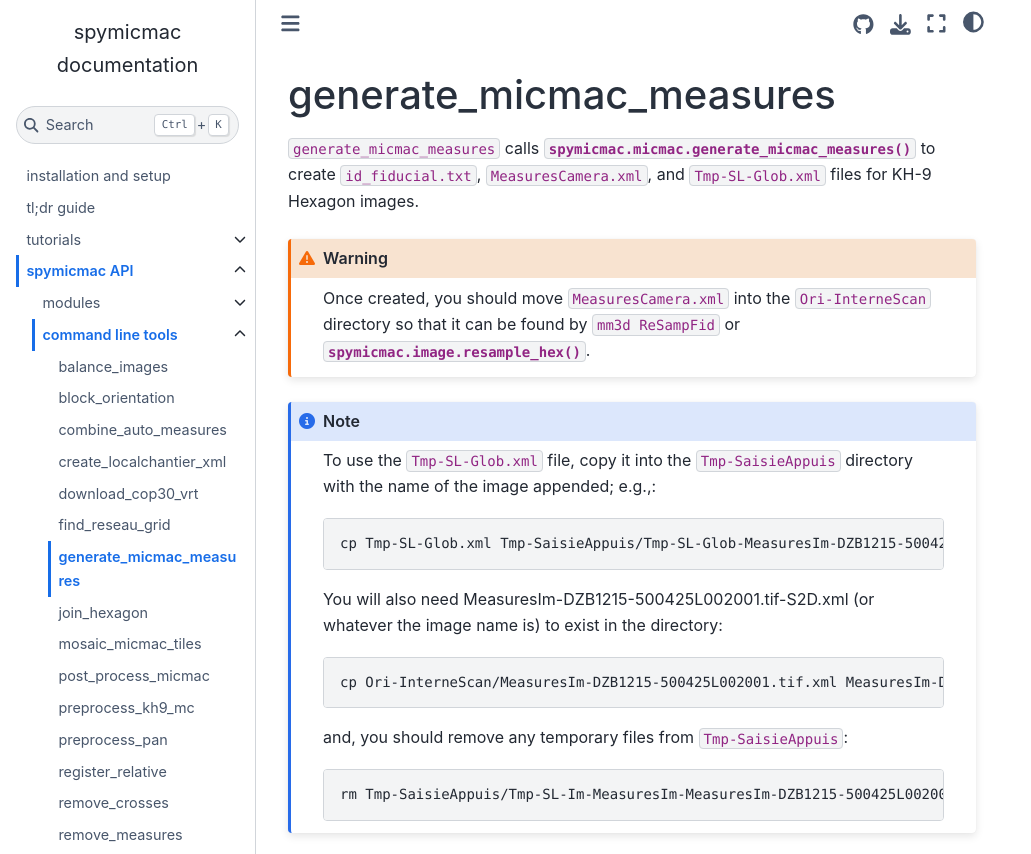
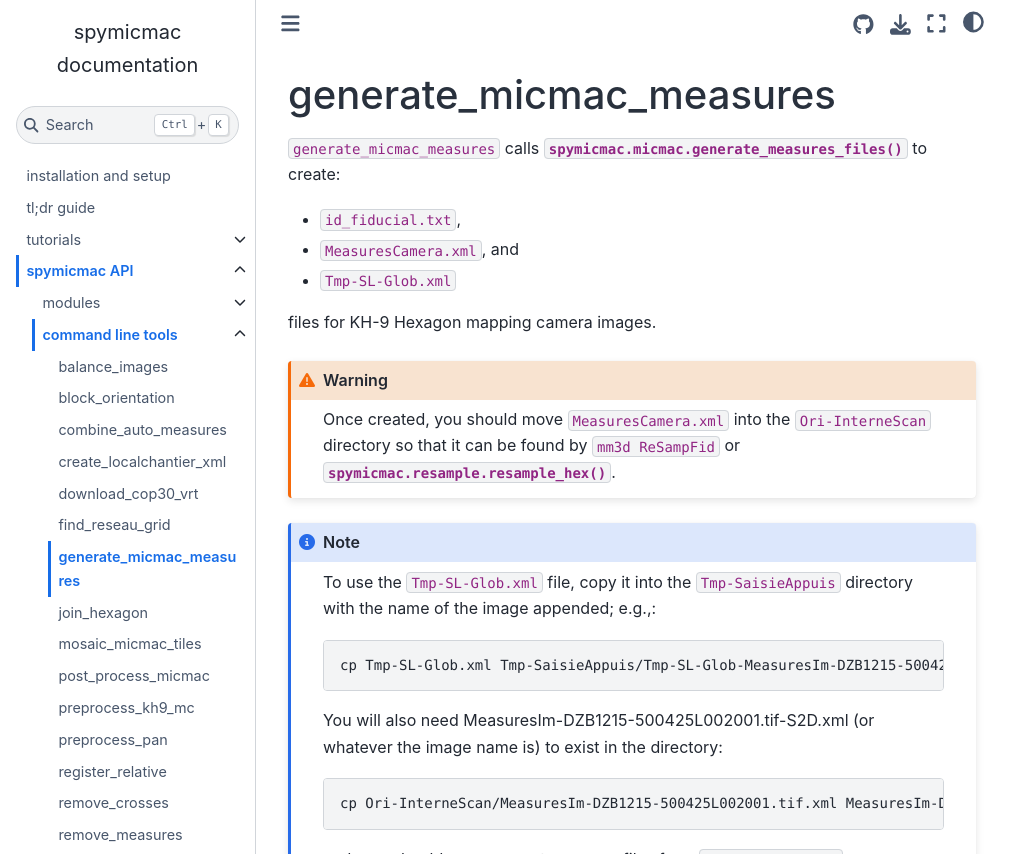
Before and after one commit to iamdonovan/spymicmac, a Sphinx documentation site: the page built from doc/spymicmac/scripts/generate_micmac_measures.rst, in a window 1280 px wide and 1222 px high, cut to the strip 0-854 px from the top of the window. Shown: the whole strip, without its empty margins (0-1031 px from the left). Built offline with Sphinx 7.4.7 and the Sphinx Book theme 1.1.4, drawn with Linux system fonts in a browser that asks for light colours; nearby versions of some CDN libraries; the version number could not be read and is left out.

Commit message:
fix tool links

```diff
--- a/doc/spymicmac/scripts/generate_micmac_measures.rst
+++ b/doc/spymicmac/scripts/generate_micmac_measures.rst
@@ -1,13 +1,18 @@
 generate_micmac_measures
 =================================
 
-``generate_micmac_measures`` calls :py:meth:`spymicmac.micmac.generate_micmac_measures` to create ``id_fiducial.txt``,
-``MeasuresCamera.xml``, and ``Tmp-SL-Glob.xml`` files for KH-9 Hexagon images.
+``generate_micmac_measures`` calls :py:meth:`spymicmac.micmac.generate_measures_files` to create:
+
+- ``id_fiducial.txt``,
+- ``MeasuresCamera.xml``, and
+- ``Tmp-SL-Glob.xml``
+
+files for KH-9 Hexagon mapping camera images.
 
 .. warning::
 
     Once created, you should move ``MeasuresCamera.xml`` into the ``Ori-InterneScan`` directory so that it can be
-    found by ``mm3d ReSampFid`` or :py:meth:`spymicmac.image.resample_hex`.
+    found by ``mm3d ReSampFid`` or :py:meth:`spymicmac.resample.resample_hex`.
 
 .. note::
     To use the ``Tmp-SL-Glob.xml`` file, copy it into the ``Tmp-SaisieAppuis`` directory with the name of the image
```
